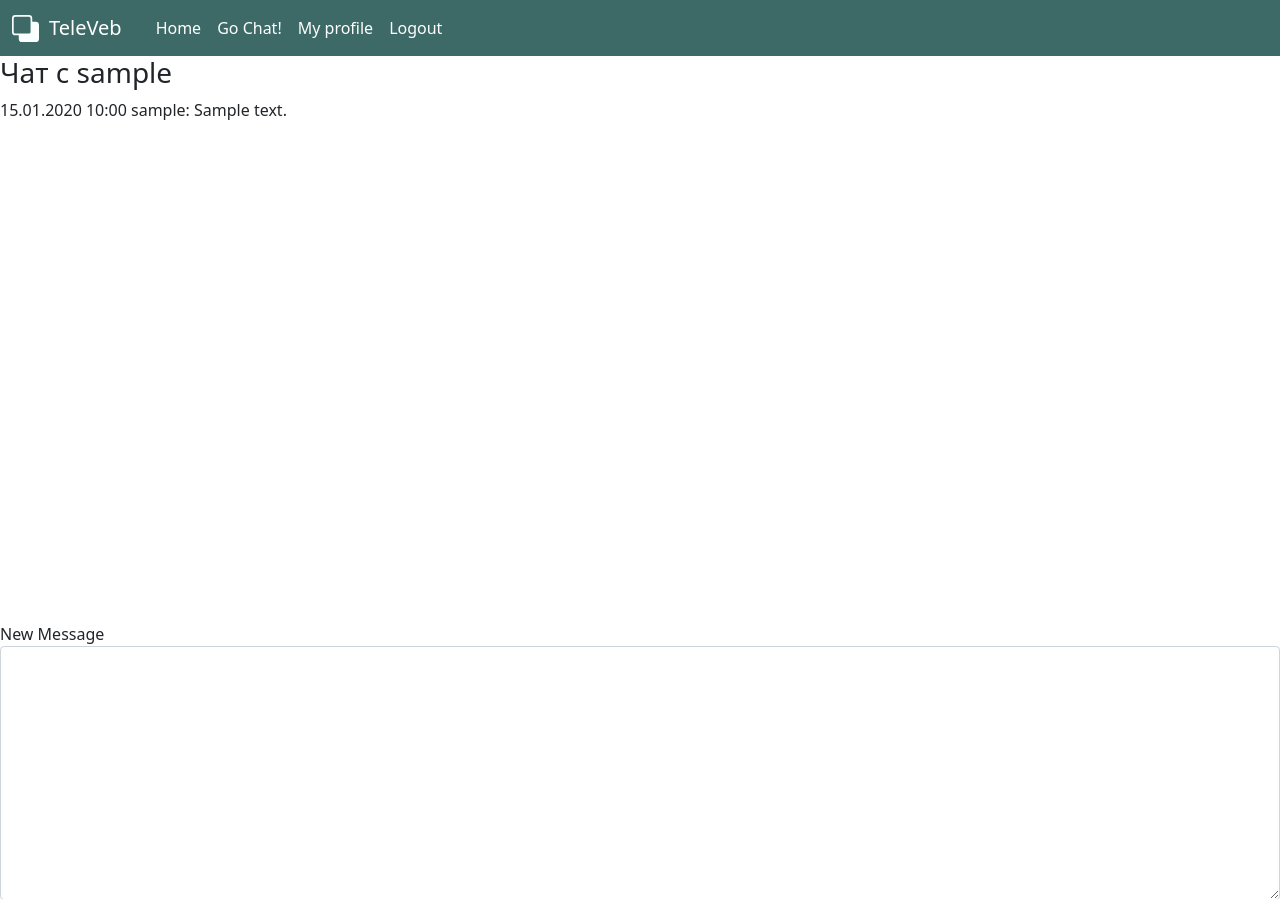
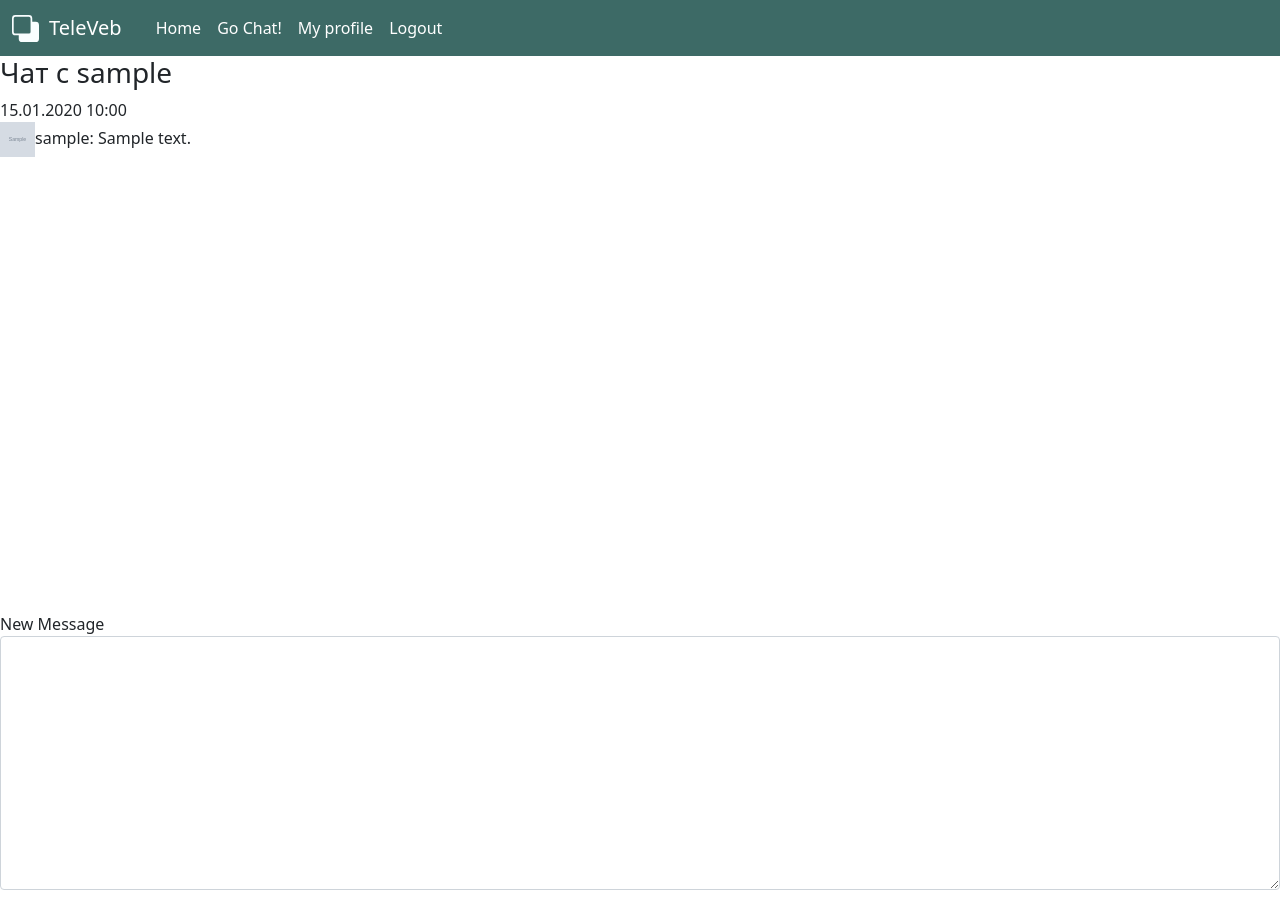
Before and after one commit to JasperStfun/TeleVeb, a Flask app: page /welcome_to_chat/1 in a window 1280 px wide; the page is wider, and only the part inside the window is pictured. Shown: the top 899 px of that part. Run offline with Flask 2, Linux system fonts and the light colour scheme; a user stored in the database is signed in; tables that the repository leaves empty hold one stand-in row (values such as "Sample post"); grey boxes marked "Sample" are stand-in pictures; some libraries are stand-ins or nearby versions.

Commit message:
add avatars

```diff
--- a/app/routes.py
+++ b/app/routes.py
@@ -16,6 +16,7 @@ import os
 @app.route('/index')
 @login_required
 def index():
+    print(current_user)
     user = User.query.filter(User.id == current_user.id).first()
     avatar = user.avatar
     return render_template('index.html', title='Home', current_user=current_user, avatar=avatar)
@@ -27,10 +28,8 @@ def register():
         return redirect(url_for('index'))
     form = RegistrationForm()
     if form.validate_on_submit():
-        file = form.avatar.data
-        filename = str(uuid.uuid4()) + secure_filename(file.filename)
-        file.save(os.path.join('app/static/', 'avatars/', filename))
-        user = User(username=form.username.data, email=form.email.data, avatar=f'/static/avatars/{filename}')
+        avatar=set_avatar(form)
+        user = User(username=form.username.data, email=form.email.data, avatar=avatar)
         user_archive = UserArchive(username=form.username.data)
         user.set_password(form.password.data)
         db.session.add(user)
@@ -39,6 +38,18 @@ def register():
         flash('Congratulations, you are now a registered user!')
         return redirect(url_for('login'))
     return render_template('register.html', title='Регистрация', form=form)
+
+
+def set_avatar(form):
+    file = form.avatar.data
+    if file is not None:
+        filename = str(uuid.uuid4()) + secure_filename(file.filename)
+        file.save(os.path.join('app/static/', 'avatars/', filename))
+        avatar=f'/static/avatars/{filename}'
+
+    else:
+        avatar=f'https://api.multiavatar.com/{form.username.data}.png'
+    return avatar
 
 
 @app.route('/login', methods=['GET', 'POST'])
@@ -132,7 +143,7 @@ def handle_message(message, chat_id):
         db.session.add(content)
         db.session.commit()
         message_dt = datetime.now().strftime('%d.%m.%Y %H:%M')
-        message_info = f'{message_dt} {current_user.username}: {message}'
+        message_info = f'{message_dt}<br> {current_user.username}: {message}'
         emit('display message', message_info, room=chat.unique_number)
 
 
--- a/app/templates/chat.html
+++ b/app/templates/chat.html
@@ -8,10 +8,10 @@
 
 {% block content %}
     <h3>Чат с {{ user_2.username }}</h3>
-    <div class="messages" style="overflow:auto; width: 1900px; height: 500px;">
+    <div class="messages" style="overflow:auto; width: 1900px; height: 490px;">
             {% for message in all_messages %}
-                {{ message.published.strftime('%d.%m.%Y %H:%M')}}
-                {{ message.send_user_username.username }}: {{ message.content }}<br>
+                {{ message.published.strftime('%d.%m.%Y %H:%M')}}<br>
+                <img src='{{ message.send_user_username.avatar }}' height="35" width="35">{{ message.send_user_username.username }}: {{ message.content }}<br>
             {% endfor %}
     </div><br>
 
@@ -30,10 +30,10 @@
             objDiv.scrollTop = objDiv.scrollHeight;
 
             });
+            socket.on('display message', function(msg) {
+                $(".messages").append('<img src="{{ current_user.avatar }}" height="35" width="35">'+msg+'</br>');
+                console.log('Received message');
 
-            socket.on('display message', function(msg) {
-                $(".messages").append(msg+'</br>');
-                console.log('Received message');
             objDiv.scrollTop = objDiv.scrollHeight;
             });
 
--- a/app/templates/index.html
+++ b/app/templates/index.html
@@ -3,7 +3,7 @@
 <html>
     <body>
         {% block content %}
-            <h3><img src='{{ avatar }}' height="100" width="100">Hi, {{ current_user.username }}!</h3>
+            <h3><img src='{{ current_user.avatar }}' height="100" width="100">Hi, {{ current_user.username }}!</h3>
         {% endblock %}
     </body>
 </html>
--- a/app/templates/welcome_to_chat.html
+++ b/app/templates/welcome_to_chat.html
@@ -4,7 +4,7 @@
 <div class="container-fluid">
     <div class="row">
         <div class="col-xl">
-            <h5>Добро пожаловать в чат {{ current_user.username }}!</h5>
+            <h5><img src='{{ current_user.avatar }}' height="100" width="100">Добро пожаловать в чат {{ current_user.username }}!</h5>
         </div>
         <div class="col-xl">
             <h5>Choose the user:</h5>
```
